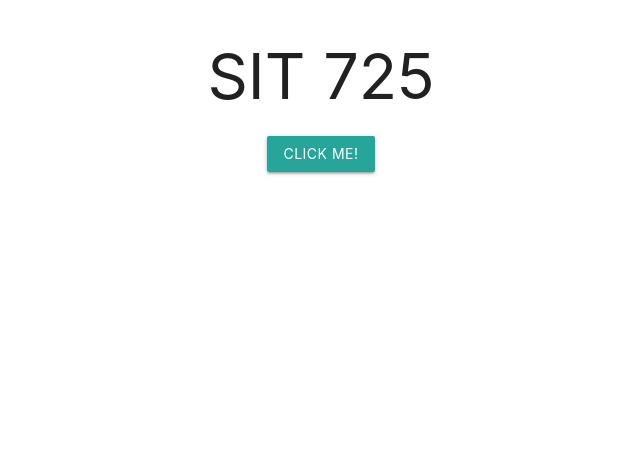
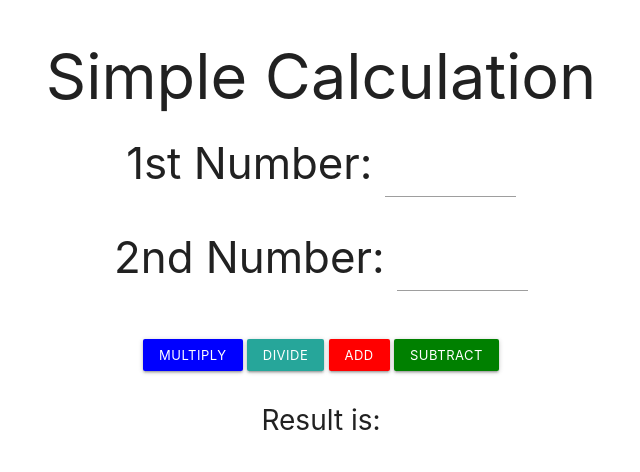
Before and after one commit to Calvin-Kong/SIT725, a website: page sit725-2023-prac2-2.2p/index.html in a window 1280 px wide. Shown: the whole page, without its empty margins (319-959 px from the left). Drawn offline with nearby package versions, Linux system fonts and the light colour scheme.

Commit message:
prac2 & Task 2.2p
- Added Node.js
- Include Express.js
- Add Simple Calculation interface for HTML
- Add Multiple/Divide/Add/Subtract function into script
- Set port to 3000 localhost.

```diff
--- a/sit725-2023-prac2-2.2p/index.html
+++ b/sit725-2023-prac2-2.2p/index.html
@@ -1,20 +1,81 @@
 <html>
+
 <head>
-        <title>SIT725 Task 2.2p</title>
-        <link rel="stylesheet" href="https://cdnjs.cloudflare.com/ajax/libs/materialize/1.0.0/css/materialize.min.css">
+    <title>SIT725 Prac 2 - Task 2.2p</title>
+    <link rel="stylesheet" href="https://cdnjs.cloudflare.com/ajax/libs/materialize/1.0.0/css/materialize.min.css" />
 </head>
 
 <body>
     <div class="container">
         <div class="row">
-              <div class="col s12">
-                <h1 id="header" class="center-align">SIT 725</h1>
-              </div>
-              <div class="col s12 center-align">
-                <a class="waves-effect waves-light btn" onclick="changeText()">Click me!</a>
+            <div class="col s12 center-align margin">
+                <h1>Simple Calculation</h1>
+                <form>
+                    <!-- Input Section -->
+                    <h3>
+                        1st Number:
+                        <input type="text" id="FirstNumber" style="width: 15%" /><br />
+                    </h3>
+                    <h3>
+                        2nd Number:
+                        <input type="text" id="SecondNumber" style="width: 15%" /><br />
+                    </h3>
+                    <br />
+                    <!-- Function Section -->
+                    <a class="waves-effect waves-light btn-small" onclick="multiplyBy()" Value="Multiply" style="background-color: Blue">Multiply</a
+            >
+            <a
+              class="waves-effect waves-light btn-small"
+              onclick="divideBy()"
+              Value="Divide"
+              >Divide</a
+            >
+            <a
+              class="waves-effect waves-light btn-small"
+              onclick="addBy()"
+              Value="Addition"
+              style="background-color: red"
+              >Add</a
+            >
+            <a
+              class="waves-effect waves-light btn-small"
+              onclick="subtractBy()"
+              Value="Subtract"
+              style="background-color: green"
+              >Subtract</a
+            >
+          </form>
+          <p style="font-size: 28px; font: weight 600px">
+            Result is: <span id="result"></span>
+          </p>
+
+          <script>
+            function multiplyBy() {
+              num1 = document.getElementById("FirstNumber").value;
+              num2 = document.getElementById("SecondNumber").value;
+              document.getElementById("result").innerHTML = num1 * num2;
+            }
+
+            function divideBy() {
+              num1 = document.getElementById("FirstNumber").value;
+              num2 = document.getElementById("SecondNumber").value;
+              document.getElementById("result").innerHTML = num1 / num2;
+            }
+
+            function addBy() {
+              num1 = document.getElementById("FirstNumber").value;
+              num2 = document.getElementById("SecondNumber").value;
+              document.getElementById("result").innerHTML = parseInt(num1) + parseInt(num2);
+            }
+
+            function subtractBy() {
+              num1 = document.getElementById("FirstNumber").value;
+              num2 = document.getElementById("SecondNumber").value;
+              document.getElementById("result").innerHTML = num1 - num2;
+            }
+          </script>
         </div>
       </div>
     </div>
-        <script src="script.js"></script>
   </body>
 </html>
```
Also changed, not shown: sit725-2023-prac2-2.2p/package.json (added, +14 -0 lines), sit725-2023-prac2-2.2p/server.js (added, +13 -0 lines), 1 other file. Lines whose indentation alone changed are shown as unchanged.
